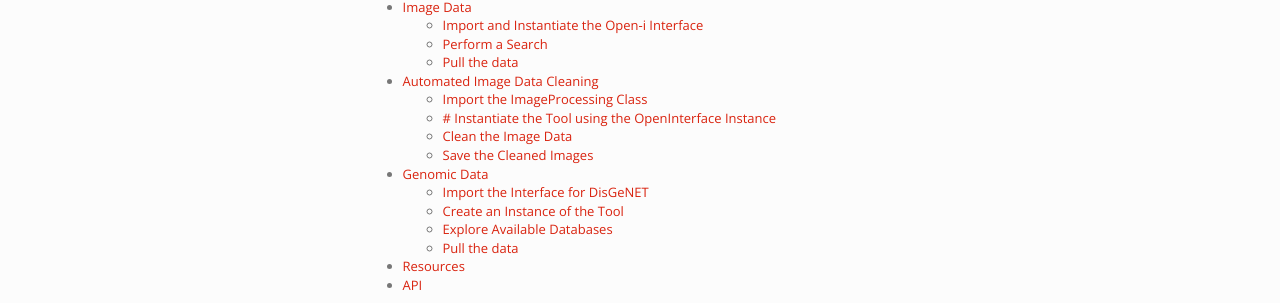
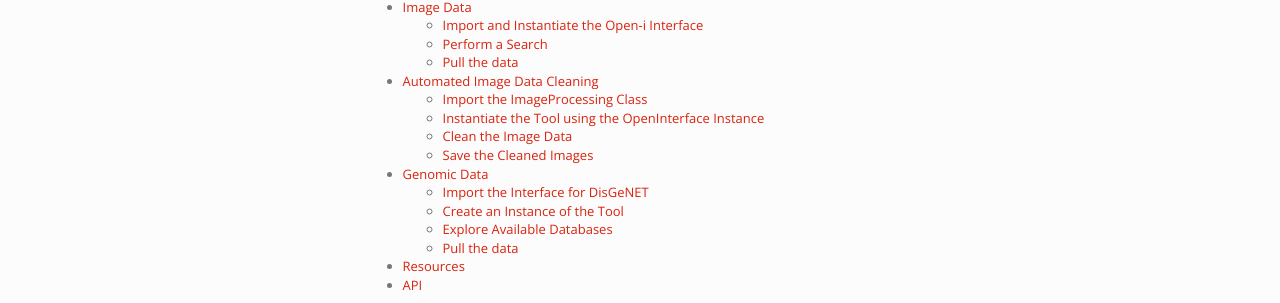
Before and after one commit to TariqAHassan/BioVida, a Sphinx documentation site: the page built from docs/index.rst, in a window 1280 px wide and 976 px high. Shown: the part 515-818 px from the top of the window. Built offline with Sphinx 7.4.7, drawn with Linux system fonts in a browser that asks for light colours.

Commit message:
Update Docs

```diff
--- a/docs/GettingStarted.rst
+++ b/docs/GettingStarted.rst
@@ -114,8 +114,8 @@
     from biovida.images.image_processing import ImageProcessing
 
 
-# Instantiate the Tool using the OpenInterface Instance
-^^^^^^^^^^^^^^^^^^^^^^^^^^^^^^^^^^^^^^^^^^^^^^^^^^^^^^^
+Instantiate the Tool using the OpenInterface Instance
+^^^^^^^^^^^^^^^^^^^^^^^^^^^^^^^^^^^^^^^^^^^^^^^^^^^^^
 
 .. code:: python
 
```
